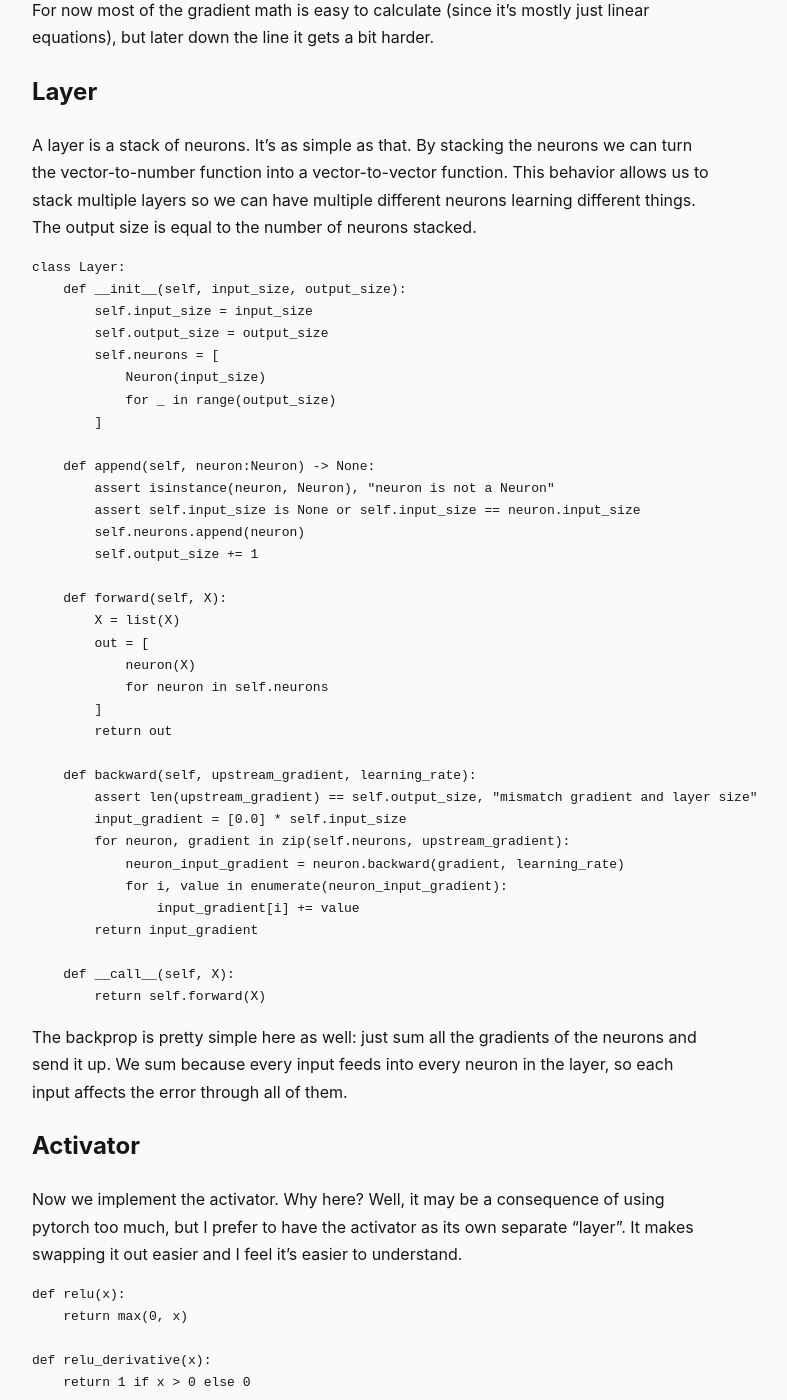
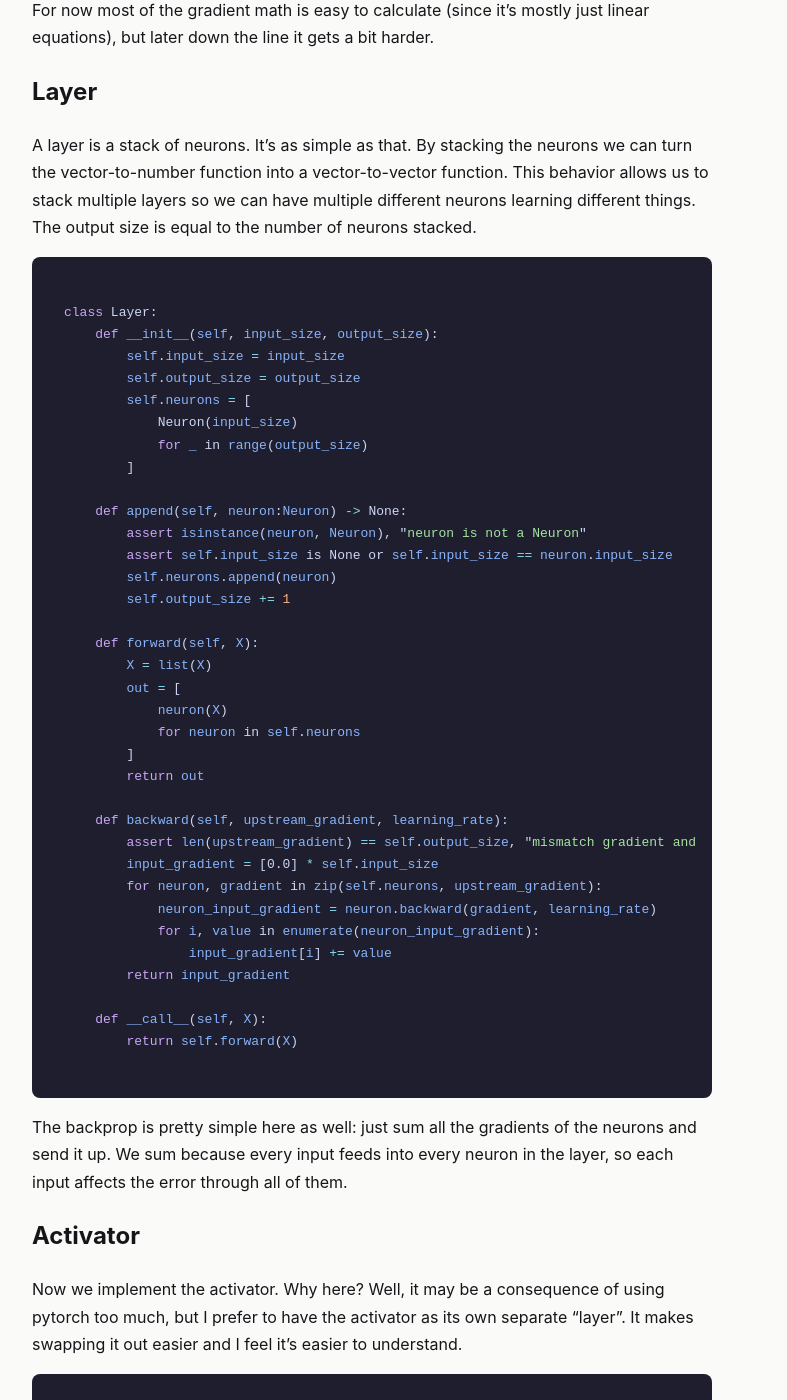
Before and after one commit to pablodeepblue/pablodeepblue.github.io, a Jekyll site: the page built from _posts/2026-10-31-tensor-in-C.md, in a window 1280 px wide and 1400 px high, scrolled down 3276 px. Shown: the whole window, without its empty margins (268-1055 px from the left). Built offline with Jekyll 4.4.1, drawn with Linux system fonts in a browser that asks for light colours; some of the changed text lies outside the part shown.

Commit message:
fix blog post

````diff
--- a/_posts/2026-10-31-tensor-in-C.md
+++ b/_posts/2026-10-31-tensor-in-C.md
@@ -101,7 +101,7 @@ For now most of the gradient math is easy to calculate (since it's mostly just l
 
 A layer is a stack of neurons. It's as simple as that. By stacking the neurons we can turn the vector-to-number function into a vector-to-vector function. This behavior allows us to stack multiple layers so we can have multiple different neurons learning different things. The output size is equal to the number of neurons stacked.
 
-```Python
+```py
 class Layer:
     def __init__(self, input_size, output_size):
         self.input_size = input_size
@@ -144,7 +144,7 @@ The backprop is pretty simple here as well: just sum all the gradients of the ne
 
 Now we implement the activator. Why here? Well, it may be a consequence of using pytorch too much, but I prefer to have the activator as its own separate "layer". It makes swapping it out easier and I feel it's easier to understand.
 
-```Python
+```py
 def relu(x):
     return max(0, x)
 
@@ -182,7 +182,7 @@ In the actual repo I implemented a bunch, but here I will only be using ReLU, on
 
 Softmax goes at the end of a neural net to turn all the values into probabilities.
 
-```Python
+```py
 def exp(value):
     return 2.718281828459045 ** value
 
@@ -258,7 +258,7 @@ For context, the dataset is handwritten digits (scikit-learn's `load_digits`, wh
 
 The eye func turns an index into a one-hot vector (a binary array (or vector) of N elements (where N is the total number of categories, classes, or vocabulary words) used to represent categorical data) to show that the probability that it is 7, for example, is exactly one, and we want the NN to target this correct value. The argmax func does the opposite: it finds the index of the largest value, which is the digit the network thinks is most likely.
 
-```Python
+```py
 def eye(index, shape):
     return [1 if i == index else 0 for i in range(shape)]
 
@@ -319,7 +319,7 @@ Basically it's the same thing as before, but the benefit of doing it this way is
 
 To this end we will modify the original to use this instead. Each row of the weight matrix is one neuron's weights, and the bias is now one list for the whole layer.
 
-```Python
+```py
 class Layer:
     def __init__(self, input_size, output_size):
         self.weight = [[random.gauss(0, 1)*0.1 for _ in range(input_size)] for _ in range(output_size)]
@@ -374,7 +374,7 @@ For later parts, it will not be enough to only take one input at a time. We will
 
 ### Activator
 
-```Python
+```py
 def copy_md_list(X):
     return [copy_md_list(x) if isinstance(x, list) else x for x in X]
 
@@ -408,7 +408,7 @@ class Activator:
 ```
 
 ### Layer
-```Python
+```py
 class Layer:
     def __init__(self, input_size, output_size):
         self.weight = [[random.gauss(0, 1)*0.1 for _ in range(input_size)] for _ in range(output_size)]
@@ -467,7 +467,7 @@ The big change in the layer is the backward pass. Instead of updating the weight
 
 ### Softmax
 
-```Python
+```py
 class Softmax:
     def forward(self, X):
         out_batch = []
@@ -483,7 +483,7 @@ class Softmax:
 
 ### Neural Net
 
-```Python
+```py
 class Neural_Net:
     def __init__(self, input_size, *hidden_layers, output_size=None, activation_func=None):
         self.last_input_batch = None
@@ -524,7 +524,7 @@ class Neural_Net:
 
 We can now also train in batched mode.
 
-```Python
+```py
 def get_acc(network, X, Y):
     return [argmax(y_) == y for y_, y in zip(network(X), Y)]
 
````
